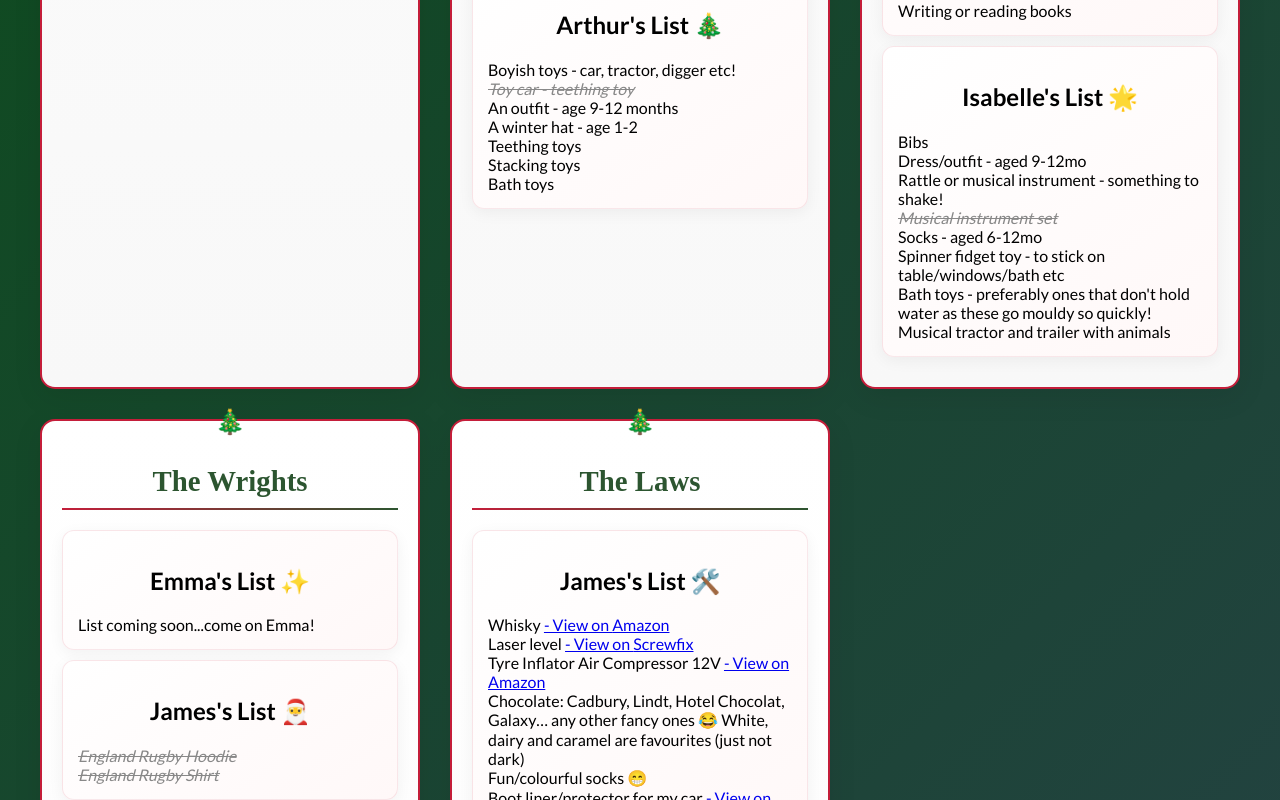
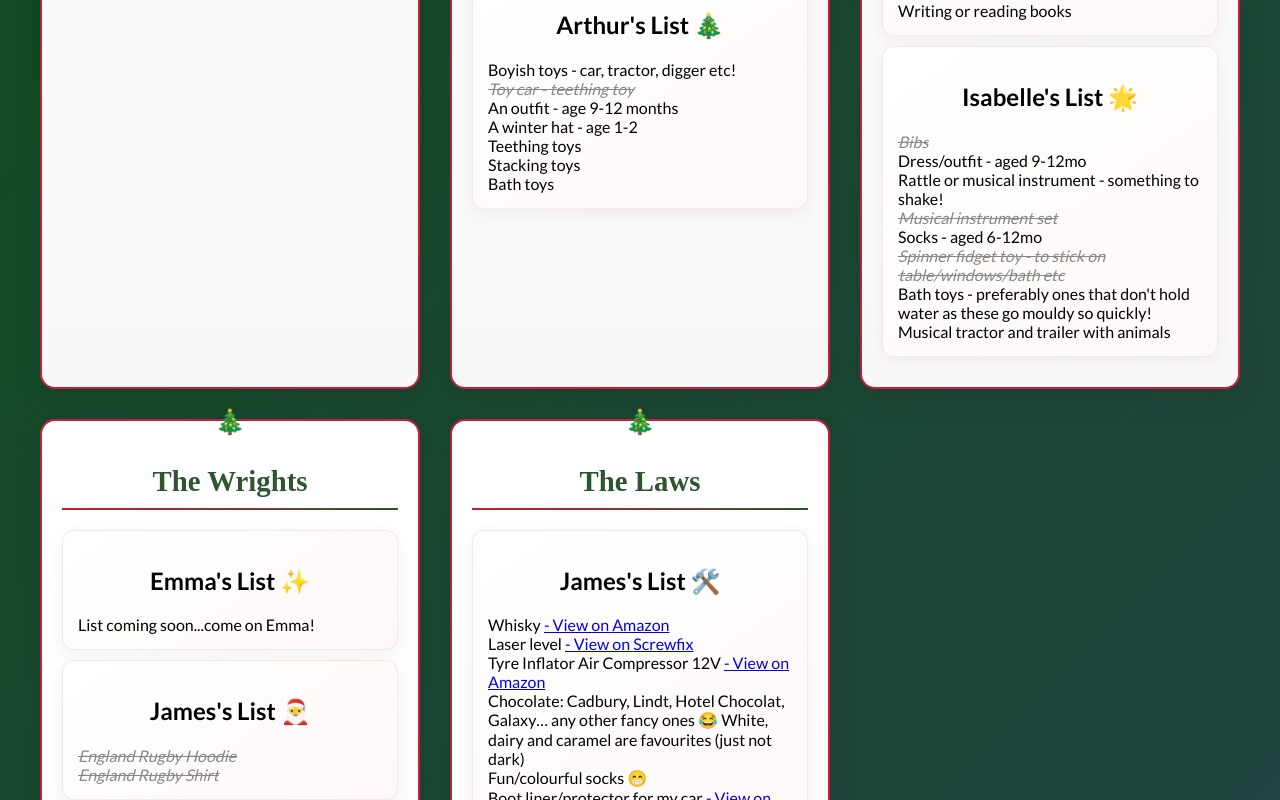
Before and after one commit to James1Law/lawchristmas2024v2, a React (Create React App) app: page / in a window 1280 px wide. Shown: the part 1720-2520 px from the top of the page. Built offline with nearby package versions, Linux system fonts and the light colour scheme; a web font is replaced by a local one.

Commit message:
list update

```diff
--- a/src/data/familyData.js
+++ b/src/data/familyData.js
@@ -182,12 +182,12 @@ export const familyData = {
           emoji: "🌟",
           type: "baby-girl-list",
           items: [
-            { text: "Bibs", bought: false },
+            { text: "Bibs", bought: true },
             { text: "Dress/outfit - aged 9-12mo", bought: false },
             { text: "Rattle or musical instrument - something to shake!", bought: false },
             { text: "Musical instrument set", bought: true },
             { text: "Socks - aged 6-12mo", bought: false },
-            { text: "Spinner fidget toy - to stick on table/windows/bath etc", bought: false },
+            { text: "Spinner fidget toy - to stick on table/windows/bath etc", bought: true },
             { text: "Bath toys - preferably ones that don't hold water as these go mouldy so quickly!", bought: false },
             { text: "Musical tractor and trailer with animals", bought: false }
           ]
@@ -250,7 +250,7 @@ export const familyData = {
             { text: "Base layer in steel rose", bought: true },
             { text: "Sol de janeiro 68", bought: false },
             { text: "A dressing gown", bought: true },
-            { text: "Lipgloss", bought: false },
+            { text: "Lipgloss", bought: true },
             { text: "Schleich riding center starter 🐴", bought: false },
             { text: "This esme hoodie", bought: true },
             { text: "This esme yearbook 2025", bought: false },
```
